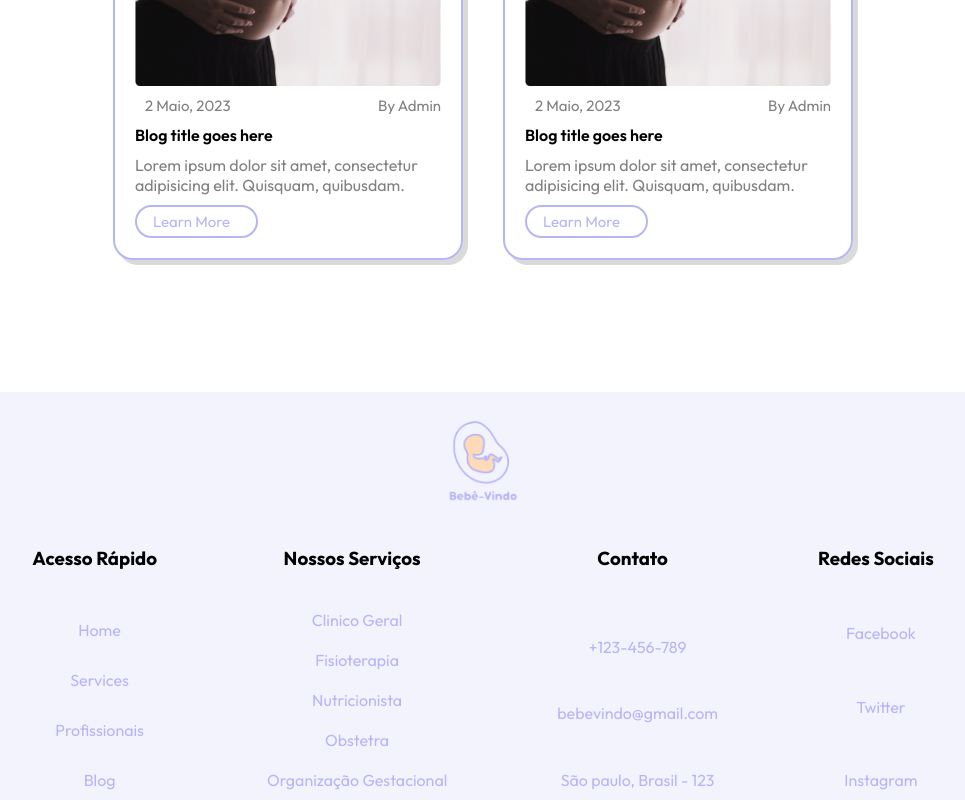
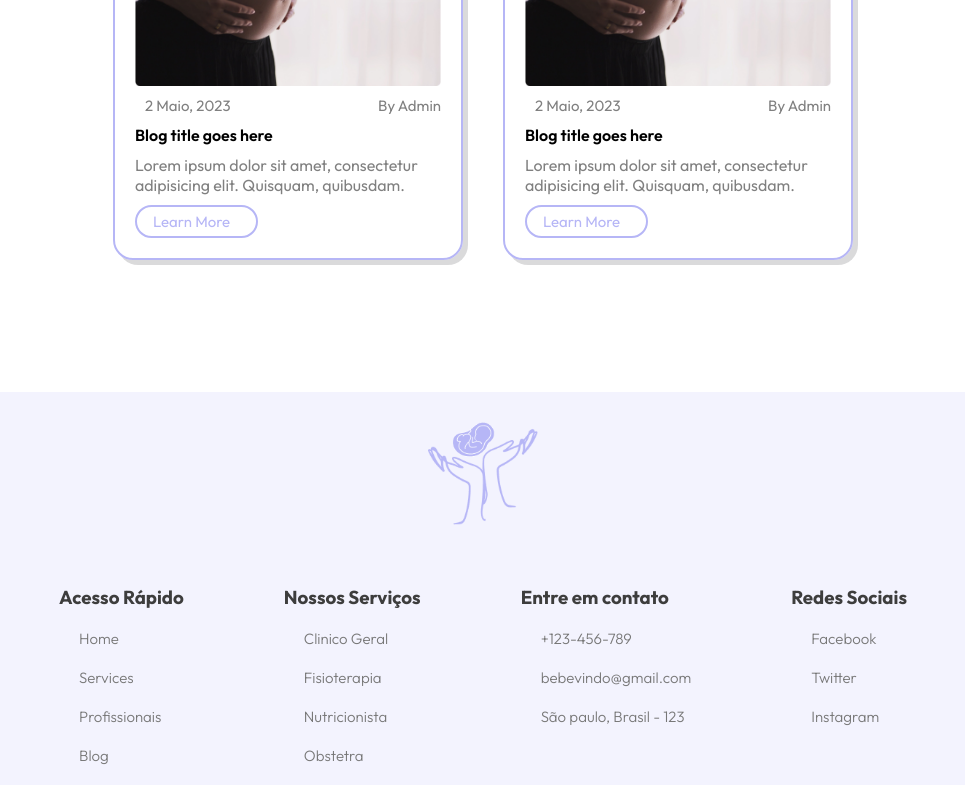
Before and after one commit to TCC-DevSharks/Web, a Next.js app: page / in a window 1280 px wide. Shown: the part 1119-1919 px from the top of the page, without its empty margins (157-1122 px from the left). Built offline with nearby package versions, Linux system fonts and the light colour scheme.

Commit message:
footer arrumadoooo

```diff
--- a/components/Footer.js
+++ b/components/Footer.js
@@ -6,12 +6,14 @@ function Footer() {
     return (
         <footer className={styles.footer}>
             <div className={styles.image_footer}>
-                <img className={styles.logo_footer} src='./images/logo-footer.png' alt='img-logo' ></img>
+                <img className={styles.logo_footer} src='./images/logo.png' alt='img-logo' ></img>
             </div>
 
             <div className={styles.links_columns}>
                 <div className={styles.links}>
                     <h3 className={styles.title_link}>Acesso Rápido</h3>
+
+                    <div>
                         <a className={styles.link} href="/">
                             <i className="fa-solid fa-chevron-right"></i>
                             <p>Home</p>
@@ -29,9 +31,12 @@ function Footer() {
                             <p>Blog</p>
                         </a>
                     </div>
+                </div>
 
                 <div className={styles.links}>
                     <h3 className={styles.title_link}>Nossos Serviços</h3>
+
+                    <div>
                         <a className={styles.link} href="/">
                             <i className="fa-solid fa-chevron-right"></i>
                             <p>Clinico Geral</p>
@@ -48,14 +53,13 @@ function Footer() {
                             <i class="fa-solid fa-chevron-right"></i>
                             <p>Obstetra</p>
                         </a>
-                    <a className={styles.link} href="/">
-                        <i class="fa-solid fa-chevron-right"></i>
-                        <p>Organização Gestacional</p>
-                    </a>
+                    </div>
                 </div>
 
                 <div className={styles.links}>
-                    <h3 className={styles.title_link}>Contato</h3>
+                    <h3 className={styles.title_link}>Entre em contato</h3>
+
+                    <div>
                         <a className={styles.link} href="/">
                             <i class="fa-solid fa-phone-flip"></i>
                             <p>+123-456-789</p>
@@ -70,8 +74,12 @@ function Footer() {
                         </a>
                     </div>
 
+                </div>
+
                 <div className={styles.links}>
-                    <h3 className='title_link'>Redes Sociais</h3>
+                    <h3 className={styles.title_link}>Redes Sociais</h3>
+
+                    <div>
                         <a className={styles.link} href="/">
                             <i class="fa-brands fa-facebook-f"></i>
                             <p>Facebook</p>
@@ -86,6 +94,7 @@ function Footer() {
                         </a>
                     </div>
                 </div>
+            </div>
         </footer>
     );
 };
--- a/pages/medico/prontuario.jsx
+++ b/pages/medico/prontuario.jsx
@@ -19,7 +19,7 @@ const Prontuario = () => {
     };
 
     useEffect(() => {
-        const url = 'http://localhost:3000/profissional/gestante/16';
+        const url = 'http://localhost:3005/profissional/gestante/9';
 
         function getPacientes() {
             axios.get(url)
--- a/pages/medico/prontuario/modal/index.jsx
+++ b/pages/medico/prontuario/modal/index.jsx
@@ -15,7 +15,7 @@ export function Modal({ pacienteInfo, closeModal }) {
     setValor(event.target.value);
   };
 
-  const url = 'http://localhost:3000/prontuario';
+  const url = 'http://localhost:3005/prontuario';
 
   function postProntuario() {
 
--- a/styles/Footer.module.css
+++ b/styles/Footer.module.css
@@ -1,11 +1,19 @@
 .title_link {
     padding-bottom: 20px;
+    padding-top: 30px;
+    color: rgb(61, 61, 61);
 }
 
 .image_footer{
     display: flex;
     align-items: center;
     justify-content: center;
+    width: 110px;
+    padding-top: 20px;
+}
+
+.logo_footer {
+    width: 100%;
 }
 
 .footer {
@@ -14,27 +22,32 @@
     min-height: 100%;
     align-items: center;
     justify-content: center;
-    padding-bottom: 10px;
+    padding-bottom: 20px;
     padding-top: 10px;
     gap: 30px;
     display: flex;
     flex-direction: column;
 }
 
-.logo_footer {
-    height: 114px;
-}
-
 .link {
-    gap: 10px;
+    gap: 20px;
 }
 
 .links {
-    gap: 20px;
     display: flex;
     flex-direction: column;
-    align-items: center;
-    justify-content: space-between;
+    align-items: start;
+    justify-content: start;
+    height: auto;
+    min-width: 8%;
+}
+
+.links div{
+    display: flex;
+    flex-direction: column;
+    gap: 20px;
+    align-items: start;
+    width: 100%;
 }
 
 .links_columns {
@@ -54,27 +67,12 @@
 }
 
 .links_columns p:hover {
-    color: red;
+    color: var(--medium-purple);
 }
 
-.title_link > h3 {
-    color: #444;
-    font-size: 25px;
-    font-style: normal;
-    font-weight: 700;
-    line-height: normal;
-    text-transform: capitalize;
-}
-
-/* p {
+.links_columns p {
     color: #777;
     font-size: 15px;
     font-style: normal;
-    font-weight: 400;
+    font-weight: 300;
 }
-
-i {
-    color: var(--primary-color);
-    font-size: 15px;
-    align-self: center;
-} */
--- a/styles/globals.css
+++ b/styles/globals.css
@@ -8,7 +8,7 @@
 }
 
 body{
-    overflow-y: hidden;
+    overflow-y: auto;
 }
 
 a{
```
Lines whose indentation alone changed are shown as unchanged.
